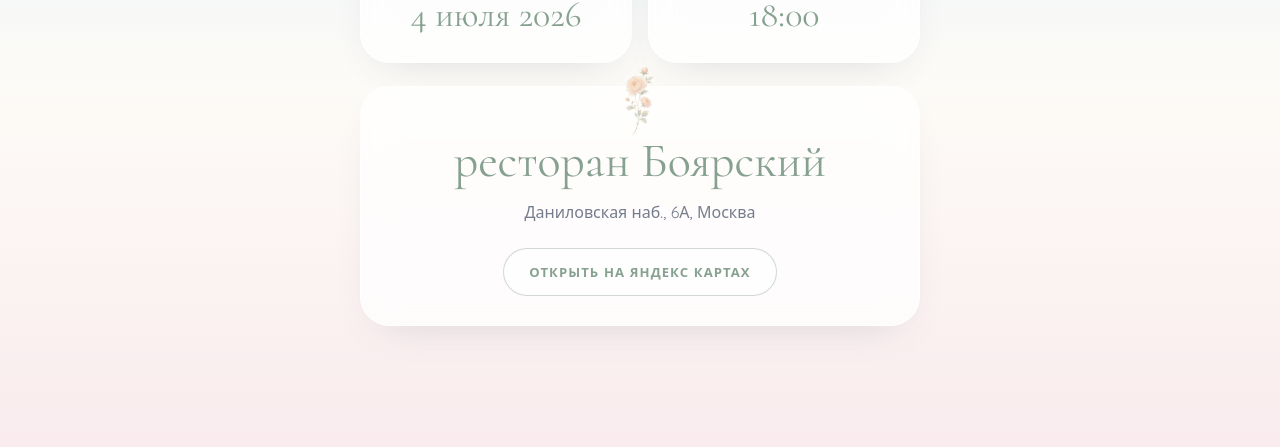
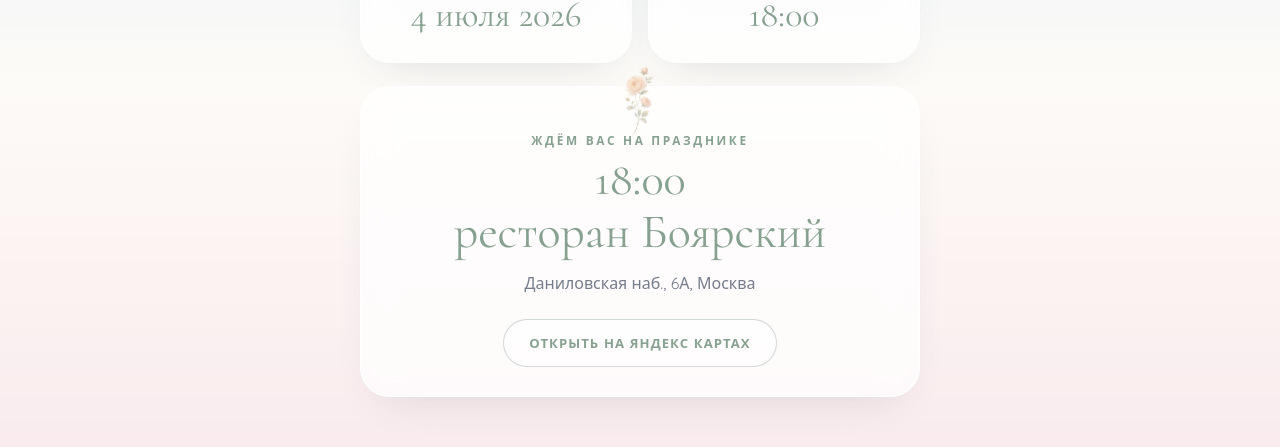
Before and after one commit to mmeow0/wedding, a React (Vite) app: page / in a window 1280 px wide. Shown: the part 1952-2399 px from the top of the page. Built offline with nearby package versions, Linux system fonts and the light colour scheme.

Commit message:
add attends to ceremony

```diff
--- a/src/App.tsx
+++ b/src/App.tsx
@@ -135,7 +135,7 @@ export function App() {
           </div>
         </section>
 
-        <DetailsSection details={weddingDetails} />
+        <DetailsSection details={weddingDetails} guest={guest} />
         <GiftSection guest={guest} />
 
         <section id="rsvp" className="section-shell" aria-labelledby="rsvp-title">
--- a/src/components/DetailsSection.tsx
+++ b/src/components/DetailsSection.tsx
@@ -1,16 +1,53 @@
 import { Reveal } from "./Reveal";
 import { SectionTitle } from "./SectionTitle";
-import type { WeddingDetails } from "../types";
+import type { Guest, WeddingDetails, WeddingVenue } from "../types";
 
 type DetailsSectionProps = {
   readonly details: WeddingDetails;
+  readonly guest: Guest;
 };
 
-export function DetailsSection({ details }: DetailsSectionProps) {
+export function DetailsSection({ details, guest }: DetailsSectionProps) {
   const weddingYear = new Date(details.dateIso).getFullYear();
+  const hasCeremonyInvite = Boolean(
+    guest.attendsCeremony &&
+      details.ceremony?.time &&
+      details.ceremony.venueName &&
+      details.ceremony.address &&
+      details.ceremony.mapUrl
+  );
   const cards = [
     { icon: "✿", label: "Дата", value: `${details.dateLabel} ${weddingYear}` },
-    { icon: "◷", label: "Время", value: details.guestArrivalTime }
+    ...(hasCeremonyInvite ? [{ icon: "◷", label: "Роспись", value: details.ceremony!.time }] : []),
+    {
+      icon: hasCeremonyInvite ? "⌂" : "◷",
+      label: hasCeremonyInvite ? "Ресторан" : "Время",
+      value: details.guestArrivalTime
+    }
+  ];
+  const venues: Array<{ eyebrow: string; venue: WeddingVenue }> = hasCeremonyInvite
+    ? [
+        { eyebrow: "Сначала ждём вас на росписи", venue: details.ceremony! },
+        {
+          eyebrow: "После этого встречаемся в ресторане",
+          venue: {
+            time: details.guestArrivalTime,
+            venueName: details.venueName,
+            address: details.address,
+            mapUrl: details.mapUrl
+          }
+        }
+      ]
+    : [
+        {
+          eyebrow: "Ждём вас на празднике",
+          venue: {
+            time: details.guestArrivalTime,
+            venueName: details.venueName,
+            address: details.address,
+            mapUrl: details.mapUrl
+          }
+        }
       ];
 
   return (
@@ -21,7 +58,11 @@ export function DetailsSection({ details }: DetailsSectionProps) {
             centered
             script="когда и где"
             title="Детали вечера"
-            description="Собрали для вас самое важное: время встречи, площадку и быстрый маршрут до места праздника."
+            description={
+              hasCeremonyInvite
+                ? "Для вас собрали весь маршрут дня: сначала роспись, а потом тёплый вечер в ресторане Боярский."
+                : "Собрали для вас самое важное: время встречи, площадку и быстрый маршрут до места праздника."
+            }
           />
         </Reveal>
 
@@ -41,7 +82,9 @@ export function DetailsSection({ details }: DetailsSectionProps) {
           ))}
         </div>
 
-        <Reveal delay={200}>
+        <div className="venue-stack">
+          {venues.map(({ eyebrow, venue }, index) => (
+            <Reveal key={`${eyebrow}-${venue.venueName}`} delay={200 + index * 120}>
               <article className="surface-card venue-card">
                 <img
                   src="/design/flower-sprig.png"
@@ -49,13 +92,17 @@ export function DetailsSection({ details }: DetailsSectionProps) {
                   aria-hidden="true"
                   className="venue-card__sprig"
                 />
-            <p className="venue-card__title">{details.venueName}</p>
-            <p className="venue-card__address">{details.address}</p>
-            <a className="button button--outline" href={details.mapUrl} target="_blank" rel="noreferrer">
+                <p className="venue-card__eyebrow">{eyebrow}</p>
+                <p className="venue-card__time">{venue.time}</p>
+                <p className="venue-card__title">{venue.venueName}</p>
+                <p className="venue-card__address">{venue.address}</p>
+                <a className="button button--outline" href={venue.mapUrl} target="_blank" rel="noreferrer">
                   Открыть на Яндекс Картах
                 </a>
               </article>
             </Reveal>
+          ))}
+        </div>
       </div>
     </section>
   );
--- a/src/data.ts
+++ b/src/data.ts
@@ -10,6 +10,13 @@ export const weddingDetails: WeddingDetails = {
   venueName: "ресторан Боярский",
   address: "Даниловская наб., 6А, Москва",
   mapUrl: "https://yandex.ru/maps/-/CPClyG8P",
+  // Когда будут готовы точные детали росписи, просто раскомментируйте и заполните блок ниже.
+  // ceremony: {
+  //   time: "15:00",
+  //   venueName: "Дворец бракосочетания",
+  //   address: "Адрес росписи",
+  //   mapUrl: "https://yandex.ru/maps/"
+  // },
   dressCode: ["молочный", "шалфей", "пудровый", "графит", "шампань"],
   timeline: [
     {
@@ -38,6 +45,7 @@ export const weddingDetails: WeddingDetails = {
 export const guests: readonly Guest[] = [
   {
     token: "demo-aigul-evgeniy",
-    name: "дорогой гость"
+    name: "дорогой гость",
+    attendsCeremony: false
   }
 ];
--- a/src/styles.css
+++ b/src/styles.css
@@ -758,10 +758,15 @@ ol {
 
 .info-grid {
   display: grid;
-  grid-template-columns: repeat(2, minmax(0, 17rem));
+  grid-template-columns: repeat(auto-fit, minmax(12rem, 17rem));
   justify-content: center;
   gap: 1rem;
   margin-bottom: 1.4rem;
+}
+
+.venue-stack {
+  display: grid;
+  gap: 1rem;
 }
 
 .info-card,
@@ -817,6 +822,22 @@ ol {
 
 .venue-card__title {
   font-size: clamp(2rem, 4vw, 3rem);
+}
+
+.venue-card__eyebrow {
+  margin-bottom: 0.55rem;
+  font-size: 0.74rem;
+  font-weight: 700;
+  letter-spacing: 0.22em;
+  text-transform: uppercase;
+  color: hsl(var(--primary));
+}
+
+.venue-card__time {
+  font-family: var(--font-display);
+  font-size: clamp(2rem, 4vw, 2.9rem);
+  line-height: 1;
+  color: hsl(var(--primary));
 }
 
 .venue-card__address {
```
Also changed, not shown: src/types.ts (+9 -0 lines), 2 other files (tests, documents, lock files or other folders). Lines whose indentation alone changed are shown as unchanged.
